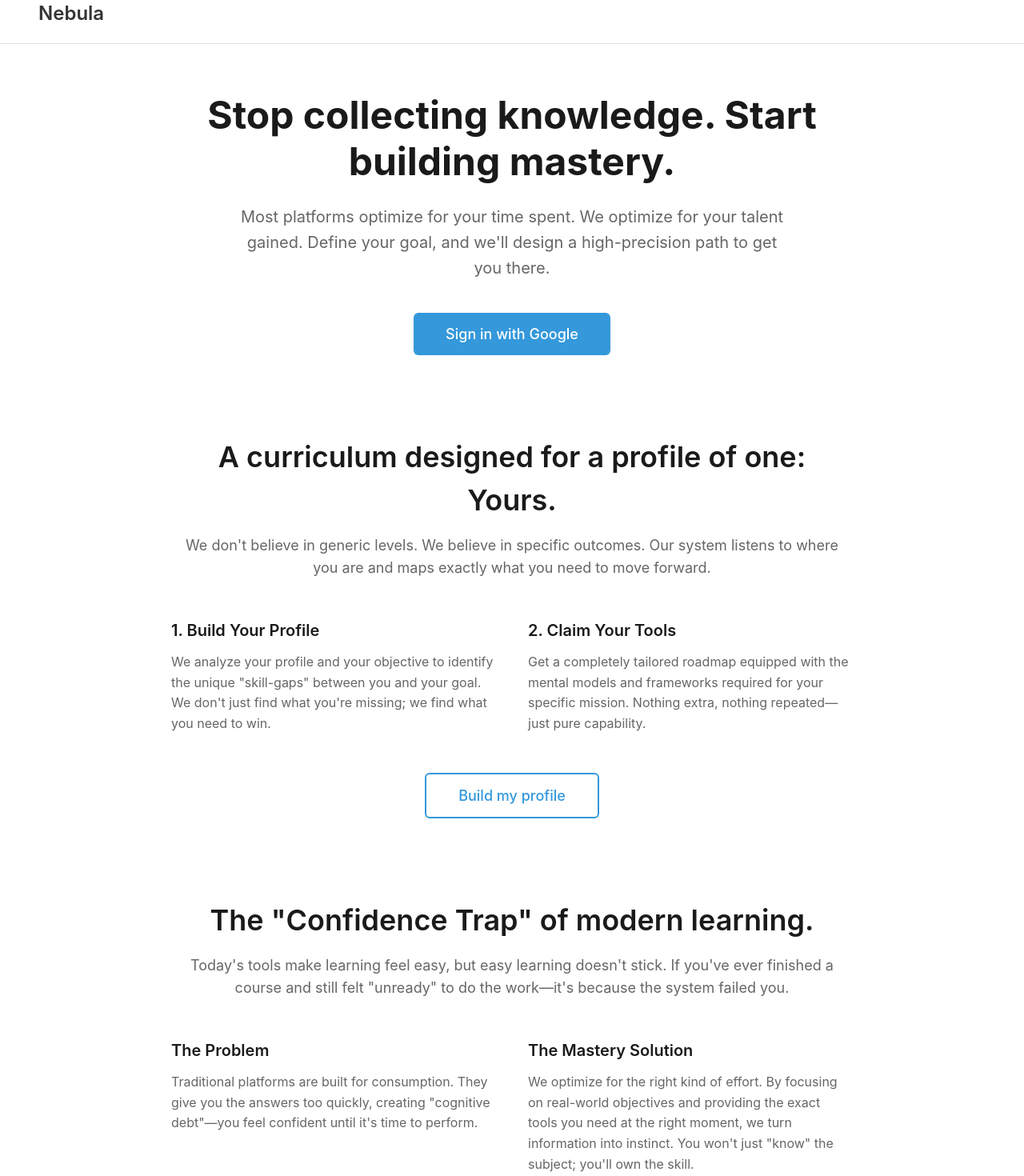
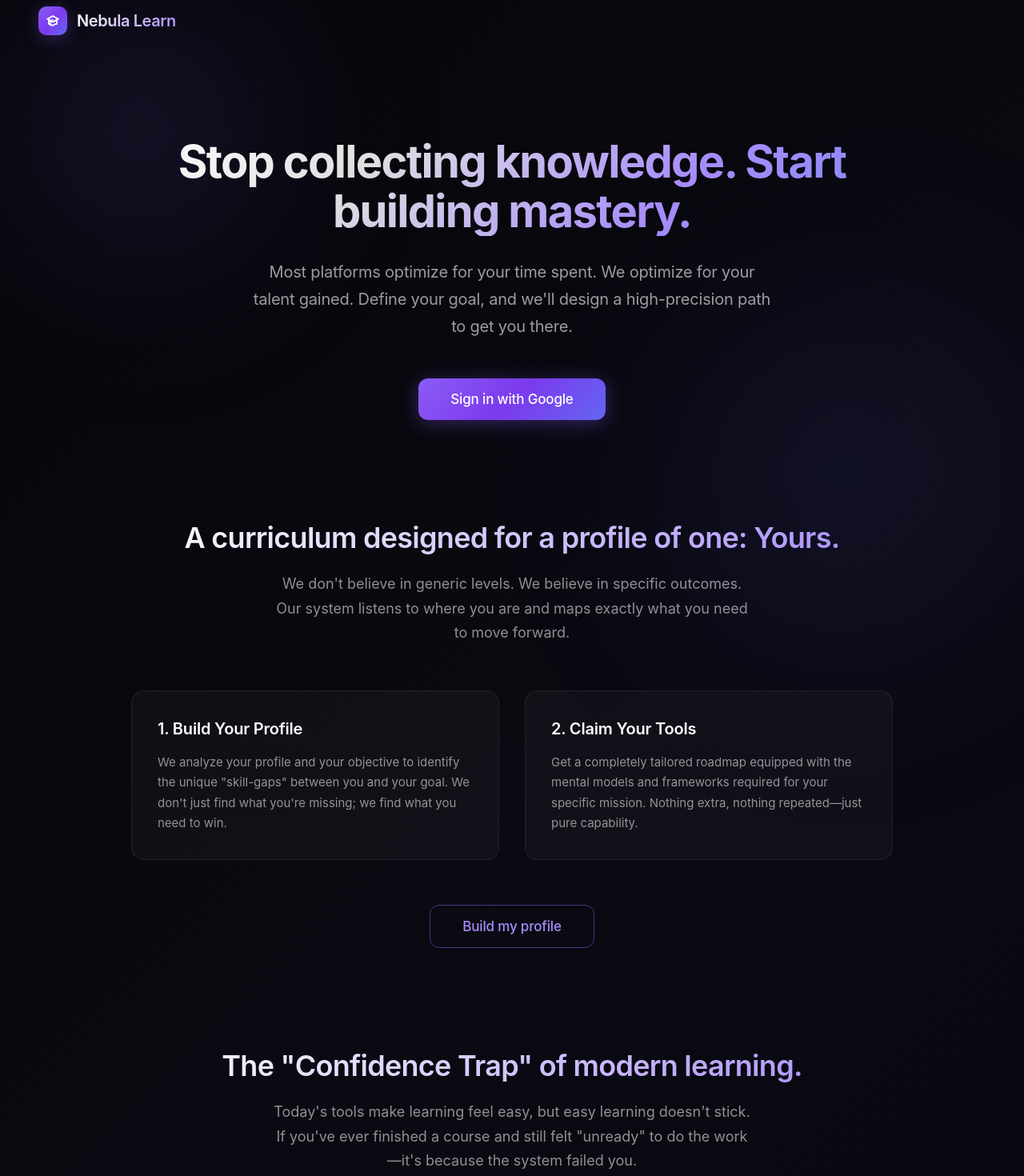
Before and after one commit to mateobuscarons/Nebula, a React (Vite) app in the folder frontend/: page / in a window 1280 px wide. Shown: the part 20-1490 px from the top of the page at 80% size. Built offline with nearby package versions, Linux system fonts and the light colour scheme; no server answers.

Commit message:
Improved Landing Page Better redirecting

```diff
--- a/frontend/src/App.jsx
+++ b/frontend/src/App.jsx
@@ -54,10 +54,23 @@ function AppContent() {
     );
   }
 
+  // Determine the correct route for logged-in users
+  const getRedirectPath = () => {
+    if (!sessionState) return '/setup'; // Default while loading
+    switch (sessionState.state) {
+      case 'new_user': return '/setup';
+      case 'path_approval': return '/approve';
+      case 'dashboard': return '/dashboard';
+      default: return '/setup';
+    }
+  };
+
   return (
     <Routes>
-      {/* Public Routes */}
-      <Route path="/" element={<LandingPage />} />
+      {/* Public Routes - redirect logged in users to appropriate page */}
+      <Route path="/" element={
+        user ? <Navigate to={getRedirectPath()} replace /> : <LandingPage />
+      } />
 
       {/* Protected Routes */}
       <Route
--- a/frontend/src/pages/Dashboard.jsx
+++ b/frontend/src/pages/Dashboard.jsx
@@ -1,6 +1,7 @@
 import { useState, useEffect } from 'react';
 import { useNavigate } from 'react-router-dom';
 import { api } from '../services/api';
+import { useAuth } from '../contexts/AuthContext';
 
 function Dashboard({ sessionState, onRefresh, cachedData, setCachedData }) {
   const [progress, setProgress] = useState(cachedData?.progress || null);
@@ -10,6 +11,12 @@ function Dashboard({ sessionState, onRefresh, cachedData, setCachedData }) {
   const [expandedChallenge, setExpandedChallenge] = useState(null);
   const [expandedModule, setExpandedModule] = useState(null);
   const navigate = useNavigate();
+  const { signOut } = useAuth();
+
+  const handleLogout = async () => {
+    await signOut();
+    navigate('/');
+  };
 
   useEffect(() => {
     // Only load if no cached data
@@ -156,6 +163,41 @@ function Dashboard({ sessionState, onRefresh, cachedData, setCachedData }) {
           color: 'rgba(255,255,255,0.85)'
         }}>Nebula Learn</span>
       </div>
+
+      {/* Logout Button */}
+      <button
+        onClick={handleLogout}
+        style={{
+          position: 'absolute', top: '28px', right: '32px', zIndex: 50,
+          padding: '8px 16px',
+          background: 'rgba(255,255,255,0.06)',
+          border: '1px solid rgba(255,255,255,0.1)',
+          borderRadius: '8px',
+          color: 'rgba(255,255,255,0.7)',
+          fontSize: '14px',
+          fontWeight: 500,
+          cursor: 'pointer',
+          transition: 'all 0.2s ease',
+          display: 'flex',
+          alignItems: 'center',
+          gap: '6px'
+        }}
+        onMouseEnter={(e) => {
+          e.target.style.background = 'rgba(255,255,255,0.1)';
+          e.target.style.color = 'rgba(255,255,255,0.9)';
+          e.target.style.borderColor = 'rgba(255,255,255,0.2)';
+        }}
+        onMouseLeave={(e) => {
+          e.target.style.background = 'rgba(255,255,255,0.06)';
+          e.target.style.color = 'rgba(255,255,255,0.7)';
+          e.target.style.borderColor = 'rgba(255,255,255,0.1)';
+        }}
+      >
+        <svg style={{ width: '16px', height: '16px' }} fill="none" viewBox="0 0 24 24" stroke="currentColor" strokeWidth={2}>
+          <path strokeLinecap="round" strokeLinejoin="round" d="M17 16l4-4m0 0l-4-4m4 4H7m6 4v1a3 3 0 01-3 3H6a3 3 0 01-3-3V7a3 3 0 013-3h4a3 3 0 013 3v1" />
+        </svg>
+        Logout
+      </button>
 
       {/* Main content */}
       <div style={{
--- a/frontend/src/pages/LandingPage.css
+++ b/frontend/src/pages/LandingPage.css
@@ -2,163 +2,258 @@
   min-height: 100vh;
   display: flex;
   flex-direction: column;
-  background-color: #fff;
+  background: linear-gradient(135deg, #050508 0%, #0a0a12 50%, #080810 100%);
+  color: #ffffff;
+  font-family: -apple-system, BlinkMacSystemFont, "Segoe UI", Roboto, sans-serif;
+  position: relative;
+  overflow-x: hidden;
 }
 
+/* Background effects */
+.landing-page::before {
+  content: '';
+  position: fixed;
+  top: -15%;
+  left: -10%;
+  width: 600px;
+  height: 600px;
+  border-radius: 50%;
+  background: radial-gradient(circle, rgba(139,92,246,0.15) 0%, rgba(139,92,246,0.05) 40%, transparent 70%);
+  filter: blur(80px);
+  pointer-events: none;
+}
+
+.landing-page::after {
+  content: '';
+  position: fixed;
+  bottom: -20%;
+  right: -10%;
+  width: 700px;
+  height: 700px;
+  border-radius: 50%;
+  background: radial-gradient(circle, rgba(99,102,241,0.12) 0%, rgba(79,70,229,0.05) 40%, transparent 70%);
+  filter: blur(100px);
+  pointer-events: none;
+}
+
+/* Header */
 .landing-header {
-  padding: 24px 48px;
-  border-bottom: 1px solid #e0e0e0;
+  padding: 28px 48px;
+  display: flex;
+  align-items: center;
+  gap: 12px;
+  position: relative;
+  z-index: 10;
 }
 
 .landing-header h1 {
-  font-size: 24px;
+  font-size: 20px;
   font-weight: 600;
-  color: #333;
+  letter-spacing: -0.02em;
+  background: linear-gradient(135deg, #ffffff 0%, #a78bfa 100%);
+  -webkit-background-clip: text;
+  background-clip: text;
+  -webkit-text-fill-color: transparent;
 }
 
+/* Main content */
 .landing-main {
   flex: 1;
-  max-width: 900px;
+  max-width: 1000px;
   margin: 0 auto;
-  padding: 60px 24px;
+  padding: 60px 24px 100px;
   width: 100%;
+  position: relative;
+  z-index: 10;
 }
 
 /* Hero Section */
 .hero-section {
   text-align: center;
-  margin-bottom: 100px;
+  margin-bottom: 120px;
+  padding-top: 40px;
 }
 
 .hero-section h2 {
-  font-size: 48px;
+  font-size: 56px;
   font-weight: 700;
-  color: #1a1a1a;
-  margin-bottom: 24px;
-  line-height: 1.2;
+  letter-spacing: -0.03em;
+  margin-bottom: 28px;
+  line-height: 1.1;
+  background: linear-gradient(135deg, #ffffff 0%, #e0e0e0 30%, #a78bfa 70%, #818cf8 100%);
+  -webkit-background-clip: text;
+  background-clip: text;
+  -webkit-text-fill-color: transparent;
 }
 
 .subtitle {
   font-size: 20px;
-  color: #666;
-  margin-bottom: 40px;
-  max-width: 700px;
+  color: rgba(255,255,255,0.6);
+  margin-bottom: 48px;
+  max-width: 650px;
   margin-left: auto;
   margin-right: auto;
-  line-height: 1.6;
+  line-height: 1.7;
+  letter-spacing: -0.01em;
 }
 
 /* Features Section */
 .features-section {
-  margin-bottom: 100px;
+  margin-bottom: 120px;
   text-align: center;
 }
 
 .features-section h3 {
   font-size: 36px;
   font-weight: 600;
-  color: #1a1a1a;
+  letter-spacing: -0.02em;
   margin-bottom: 16px;
+  background: linear-gradient(135deg, #ffffff 0%, #a78bfa 100%);
+  -webkit-background-clip: text;
+  background-clip: text;
+  -webkit-text-fill-color: transparent;
 }
 
 .section-intro {
   font-size: 18px;
-  color: #666;
-  margin-bottom: 48px;
-  line-height: 1.6;
+  color: rgba(255,255,255,0.55);
+  margin-bottom: 56px;
+  line-height: 1.7;
+  max-width: 600px;
+  margin-left: auto;
+  margin-right: auto;
 }
 
 .features-grid {
   display: grid;
   grid-template-columns: 1fr 1fr;
-  gap: 40px;
-  margin-bottom: 48px;
+  gap: 32px;
+  margin-bottom: 56px;
   text-align: left;
+}
+
+.feature {
+  background: rgba(255,255,255,0.03);
+  border: 1px solid rgba(255,255,255,0.08);
+  border-radius: 16px;
+  padding: 32px;
+  transition: all 0.3s ease;
+}
+
+.feature:hover {
+  background: rgba(255,255,255,0.05);
+  border-color: rgba(139,92,246,0.3);
+  transform: translateY(-4px);
 }
 
 .feature h4 {
   font-size: 20px;
   font-weight: 600;
-  color: #1a1a1a;
-  margin-bottom: 12px;
+  color: #ffffff;
+  margin-bottom: 14px;
+  letter-spacing: -0.01em;
 }
 
 .feature p {
-  font-size: 16px;
-  color: #666;
-  line-height: 1.6;
+  font-size: 15px;
+  color: rgba(255,255,255,0.55);
+  line-height: 1.7;
 }
 
 /* Problem Solution Section */
 .problem-solution-section {
-  margin-bottom: 60px;
+  margin-bottom: 80px;
   text-align: center;
 }
 
 .problem-solution-section h3 {
   font-size: 36px;
   font-weight: 600;
-  color: #1a1a1a;
+  letter-spacing: -0.02em;
   margin-bottom: 16px;
+  background: linear-gradient(135deg, #ffffff 0%, #a78bfa 100%);
+  -webkit-background-clip: text;
+  background-clip: text;
+  -webkit-text-fill-color: transparent;
 }
 
 .two-col {
   display: grid;
   grid-template-columns: 1fr 1fr;
-  gap: 40px;
-  margin-bottom: 48px;
+  gap: 32px;
+  margin-bottom: 56px;
   text-align: left;
+}
+
+.col {
+  background: rgba(255,255,255,0.03);
+  border: 1px solid rgba(255,255,255,0.08);
+  border-radius: 16px;
+  padding: 32px;
+  transition: all 0.3s ease;
+}
+
+.col:hover {
+  background: rgba(255,255,255,0.05);
+  border-color: rgba(139,92,246,0.3);
 }
 
 .col h4 {
   font-size: 20px;
   font-weight: 600;
-  color: #1a1a1a;
-  margin-bottom: 12px;
+  color: #ffffff;
+  margin-bottom: 14px;
+  letter-spacing: -0.01em;
 }
 
 .col p {
-  font-size: 16px;
-  color: #666;
-  line-height: 1.6;
+  font-size: 15px;
+  color: rgba(255,255,255,0.55);
+  line-height: 1.7;
 }
 
 /* CTA Buttons */
 .cta-button {
-  background-color: #3498db;
+  background: linear-gradient(135deg, #8b5cf6 0%, #7c3aed 50%, #6366f1 100%);
   color: white;
   border: none;
   padding: 16px 40px;
-  font-size: 18px;
+  font-size: 17px;
   font-weight: 500;
-  border-radius: 6px;
+  border-radius: 12px;
   cursor: pointer;
-  transition: all 0.2s;
+  transition: all 0.3s ease;
+  box-shadow: 0 4px 24px rgba(139,92,246,0.35);
+  letter-spacing: -0.01em;
 }
 
 .cta-button:hover {
-  background-color: #2980b9;
-  transform: translateY(-1px);
+  transform: translateY(-2px);
+  box-shadow: 0 8px 32px rgba(139,92,246,0.45);
 }
 
 .cta-button.secondary {
-  background-color: #fff;
-  color: #3498db;
-  border: 2px solid #3498db;
+  background: transparent;
+  color: #a78bfa;
+  border: 1.5px solid rgba(139,92,246,0.5);
+  box-shadow: none;
 }
 
 .cta-button.secondary:hover {
-  background-color: #f0f8ff;
-  transform: translateY(-1px);
+  background: rgba(139,92,246,0.1);
+  border-color: rgba(139,92,246,0.7);
+  transform: translateY(-2px);
 }
 
 /* Footer */
 .landing-footer {
   padding: 32px;
   text-align: center;
-  border-top: 1px solid #e0e0e0;
-  color: #999;
+  border-top: 1px solid rgba(255,255,255,0.08);
+  color: rgba(255,255,255,0.4);
   font-size: 14px;
+  position: relative;
+  z-index: 10;
 }
 
 /* Responsive */
@@ -168,25 +263,35 @@
   }
 
   .landing-main {
-    padding: 40px 24px;
+    padding: 40px 24px 80px;
+  }
+
+  .hero-section {
+    margin-bottom: 80px;
+    padding-top: 20px;
   }
 
   .hero-section h2 {
-    font-size: 32px;
+    font-size: 36px;
   }
 
   .subtitle {
-    font-size: 18px;
+    font-size: 17px;
   }
 
   .features-grid,
   .two-col {
     grid-template-columns: 1fr;
-    gap: 32px;
+    gap: 24px;
   }
 
   .features-section h3,
   .problem-solution-section h3 {
     font-size: 28px;
   }
+
+  .features-section,
+  .problem-solution-section {
+    margin-bottom: 80px;
+  }
 }
--- a/frontend/src/pages/LandingPage.jsx
+++ b/frontend/src/pages/LandingPage.jsx
@@ -1,18 +1,8 @@
 import { useAuth } from '../contexts/AuthContext';
-import { useNavigate } from 'react-router-dom';
-import { useEffect } from 'react';
 import './LandingPage.css';
 
 export default function LandingPage() {
-  const { user, signInWithGoogle } = useAuth();
-  const navigate = useNavigate();
-
-  // Redirect if already logged in
-  useEffect(() => {
-    if (user) {
-      navigate('/dashboard');
-    }
-  }, [user, navigate]);
+  const { signInWithGoogle } = useAuth();
 
   const handleSignIn = async () => {
     try {
@@ -25,7 +15,19 @@ export default function LandingPage() {
   return (
     <div className="landing-page">
       <header className="landing-header">
-        <h1>Nebula</h1>
+        <div style={{
+          width: '36px', height: '36px', borderRadius: '10px',
+          display: 'flex', alignItems: 'center', justifyContent: 'center',
+          background: 'linear-gradient(135deg, #8b5cf6 0%, #7c3aed 50%, #6366f1 100%)',
+          boxShadow: '0 4px 20px rgba(139,92,246,0.3)'
+        }}>
+          <svg style={{ width: '18px', height: '18px', color: 'white' }} fill="none" viewBox="0 0 24 24" stroke="currentColor" strokeWidth={2}>
+            <path d="M12 14l9-5-9-5-9 5 9 5z" />
+            <path d="M12 14l6.16-3.422a12.083 12.083 0 01.665 6.479A11.952 11.952 0 0012 20.055a11.952 11.952 0 00-6.824-2.998 12.078 12.078 0 01.665-6.479L12 14z" />
+            <path strokeLinecap="round" strokeLinejoin="round" d="M12 14l9-5-9-5-9 5 9 5zm0 0l6.16-3.422a12.083 12.083 0 01.665 6.479A11.952 11.952 0 0012 20.055a11.952 11.952 0 00-6.824-2.998 12.078 12.078 0 01.665-6.479L12 14zm-4 6v-7.5l4-2.222" />
+          </svg>
+        </div>
+        <h1>Nebula Learn</h1>
       </header>
 
       <main className="landing-main">
```
Also changed, not shown: frontend/src/pages/SetupPage.jsx (+42 -0 lines).
